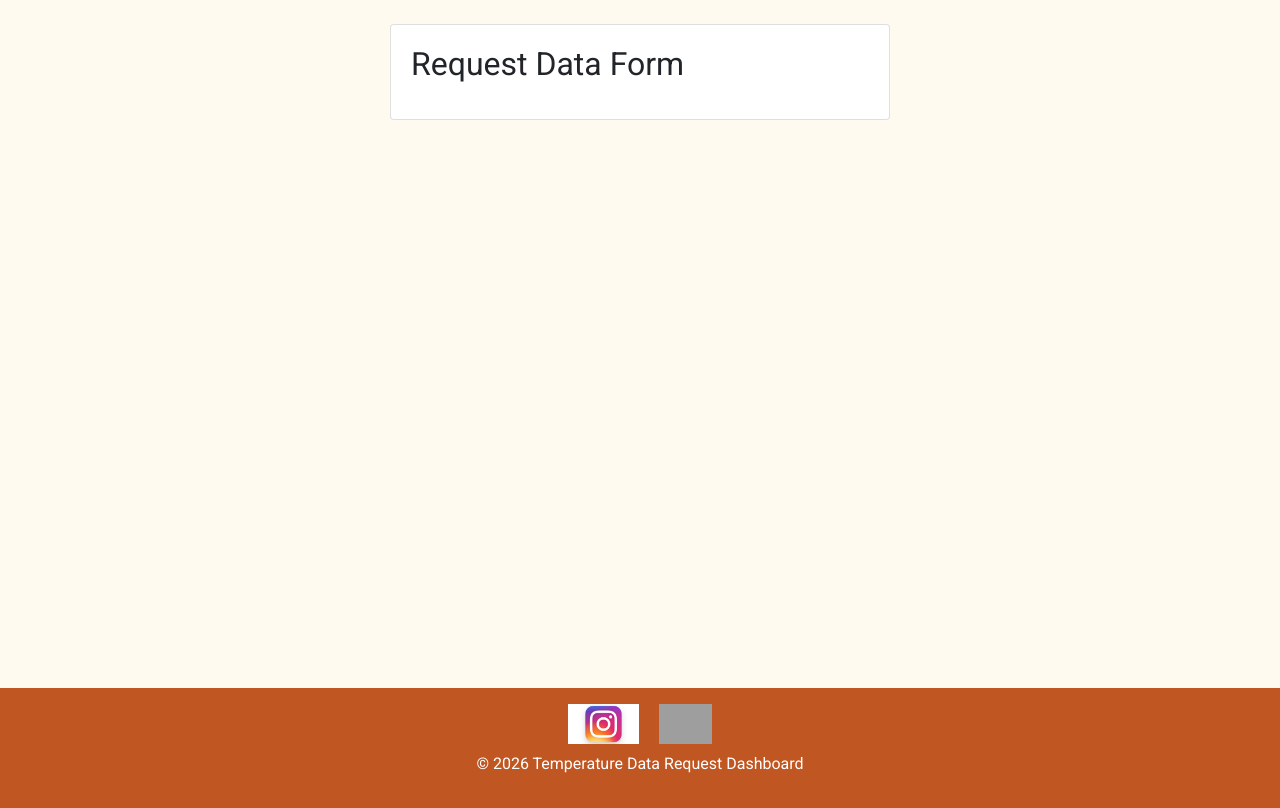
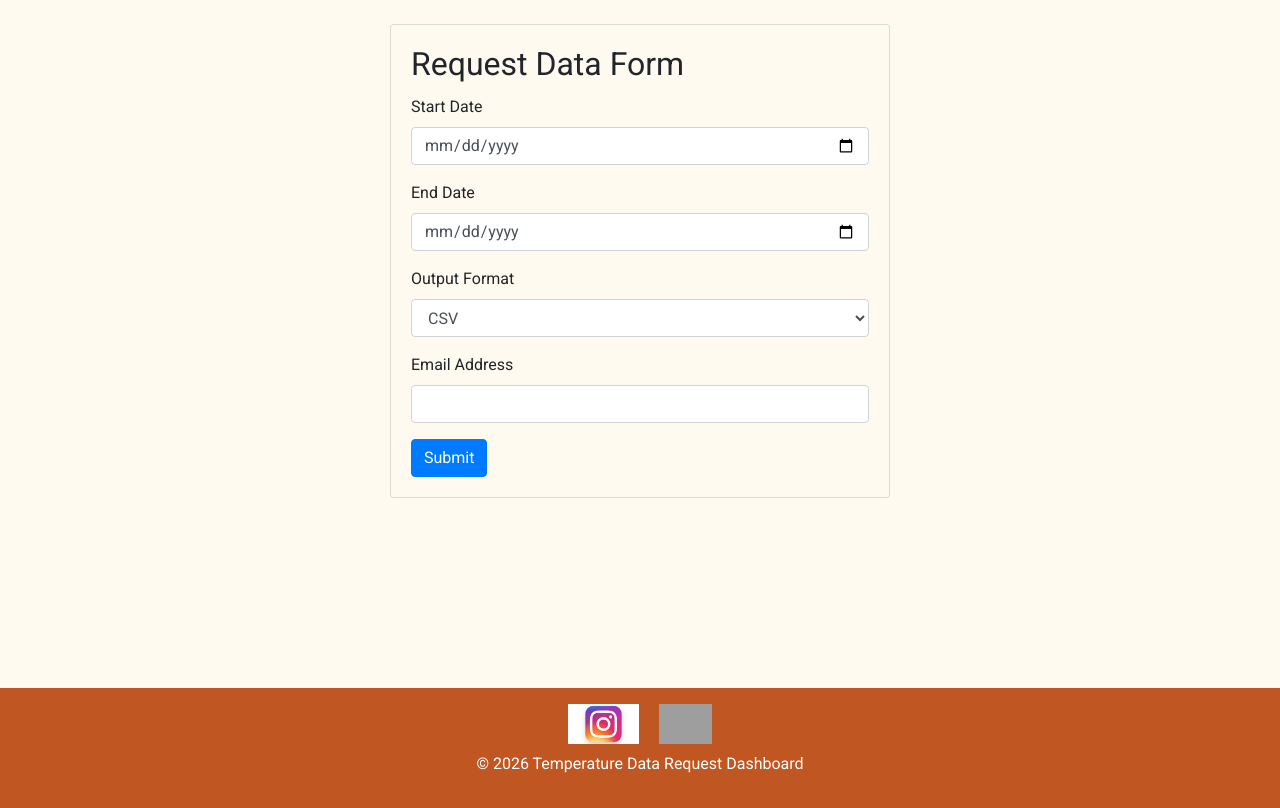
Before and after one commit to behzad89/flask-app, a Flask app: page /form in a window 1280 px wide. Shown: the part 128-936 px from the top of the page. Run offline with Flask 3, Linux system fonts and the light colour scheme; some libraries are stand-ins or nearby versions; grey boxes are pictures that could not be loaded.

Commit message:
Add DataRequestForm with validation and update form template

```diff
--- a/app.py
+++ b/app.py
@@ -3,10 +3,11 @@
 
 from datetime import datetime
 
-from flask import Flask, render_template, request, redirect, url_for
+from flask import Flask, render_template, redirect, url_for
+from forms import DataRequestForm
 
 app = Flask(__name__)  # __name__ tells Flask where to find resources
-
+app.config['SECRET_KEY'] = "my_super_secret_key_123"
 
 @app.context_processor
 def inject_year():
@@ -21,12 +22,13 @@ def index():
 
 @app.route('/form', methods=['POST', 'GET'])
 def form():
+    form = DataRequestForm()
     # Flow:
-    #   GET  (just visiting /form)  -> show form.html (the blank form)
-    #   POST (form submitted)       -> redirect to the dashboard page
-    if request.method == 'POST':
+    #   GET, or invalid POST  -> show form.html (re-renders with error messages)
+    #   valid POST            -> redirect to the dashboard page
+    if form.validate_on_submit():
         return redirect(url_for('dashboard'))
-    return render_template('form.html')
+    return render_template('form.html', form=form)
 
 @app.route('/dashboard')
 def dashboard():
--- a/forms.py
+++ b/forms.py
@@ -1,6 +1,24 @@
 from flask_wtf import FlaskForm
-from wtforms import StringField, SubmitField
+from wtforms import SubmitField, DateField, SelectField, StringField
+from wtforms.validators import DataRequired, Email, ValidationError
 
-class MyForm(FlaskForm):
-    name = StringField('Name')
+class DataRequestForm(FlaskForm):
+    start_date = DateField('Start Date', format='%Y-%m-%d',
+                           validators=[DataRequired()])
+    end_date = DateField('End Date', format='%Y-%m-%d',
+                         validators=[DataRequired()])
+    output_format = SelectField('Output Format',
+                                choices=[('csv', 'CSV'), ('parquet', 'Parquet')],
+                                validators=[DataRequired()])
+    email = StringField('Email Address',
+                        validators=[
+                            DataRequired(),
+                            Email()
+                        ])
     submit = SubmitField('Submit')
+
+    def validate_end_date(self, field):
+        """Ensure the end date is strictly after the start date."""
+        if self.start_date.data and field.data:
+            if field.data <= self.start_date.data:
+                raise ValidationError('End date must be after the start date.')
--- a/static/css/style.css
+++ b/static/css/style.css
@@ -17,3 +17,7 @@ header, footer {
 main.container {
     height: 640px
 }
+
+.card {
+    background-color: #fffaf0;
+}
--- a/templates/form.html
+++ b/templates/form.html
@@ -7,23 +7,30 @@
     <div class="card-body">
         <h2 class="card-title">Request Data Form</h2>
         <form method="POST">
+            {{ form.hidden_tag() }}
             <div class="form-group">
-                <!-- date label goes here -->
-                <!-- date input goes here -->
+                {{ form.start_date.label(class="form-label") }}
+                {{ form.start_date(class="form-control") }}
             </div>
             <div class="form-group">
-                <!-- exercise label goes here -->
-                <!-- exercise input goes here -->
+                {{ form.end_date.label(class="form-label") }}
+                {{ form.end_date(class="form-control") }}
+                {% for error in form.end_date.errors %}
+                    <small class="text-danger">{{ error }}</small>
+                {% endfor %}
             </div>
             <div class="form-group">
-                <!-- meditation label goes here -->
-                <!-- meditation input goes here -->
+                {{ form.output_format.label(class="form-label") }}
+                {{ form.output_format(class="form-control") }}
             </div>
             <div class="form-group">
-                <!-- sleep label goes here -->
-                <!-- sleep input goes here -->
+                {{ form.email.label(class="form-label") }}
+                {{ form.email(class="form-control") }}
+                {% for error in form.email.errors %}
+                    <small class="text-danger">{{ error }}</small>
+                {% endfor %}
             </div>
-            <!-- submit button goes here -->
+            {{ form.submit(class="btn btn-primary") }}
         </form>
     </div>
 </div>
```
